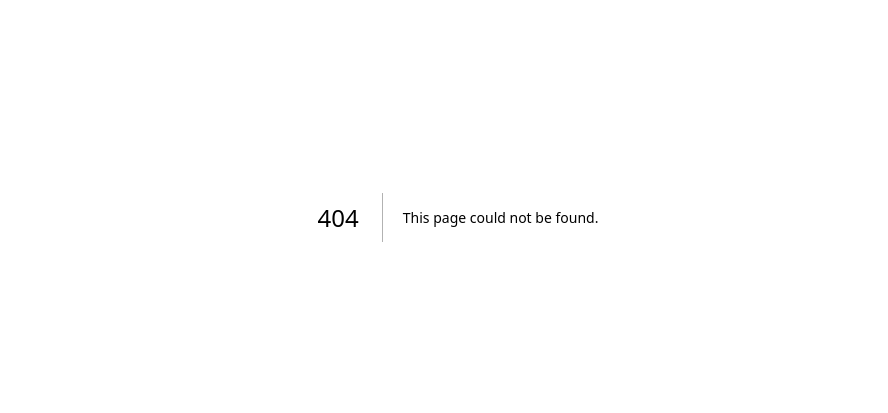
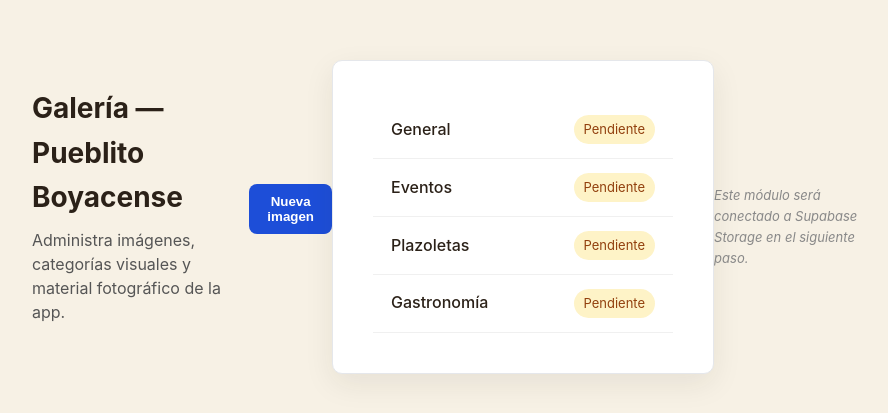
Before and after one commit to andreslpintoc29-hue/pueblito-boyacense, a Next.js app in the folder apps/admin/: page /gallery in a window 1280 px wide. Before the commit this address had no page. Shown: the part 183-596 px from the top of the page, without its empty margins (182-1070 px from the left). Built offline with nearby package versions, Linux system fonts and the light colour scheme.

Commit message:
feat(admin): add base Gallery module screen (placeholder)

```diff
--- /dev/null
+++ b/apps/admin/src/app/gallery/page.js
@@ -0,0 +1,88 @@
+"use client";
+
+export default function GalleryPage() {
+  const categories = [
+    { id: 1, name: "General", status: "Pendiente" },
+    { id: 2, name: "Eventos", status: "Pendiente" },
+    { id: 3, name: "Plazoletas", status: "Pendiente" },
+    { id: 4, name: "Gastronomía", status: "Pendiente" },
+  ];
+
+  return (
+    <main className="page" style={{ padding: "24px", maxWidth: "900px", margin: "0 auto" }}>
+      <header style={{ marginBottom: "24px" }}>
+        <h1 style={{ fontSize: "28px", fontWeight: "bold", marginBottom: "8px" }}>
+          Galería — Pueblito Boyacense
+        </h1>
+        <p style={{ color: "#555", lineHeight: "1.5" }}>
+          Administra imágenes, categorías visuales y material fotográfico de la app.
+        </p>
+      </header>
+
+      <div
+        style={{
+          display: "flex",
+          justifyContent: "flex-end",
+          marginBottom: "16px",
+        }}
+      >
+        <button
+          type="button"
+          className="btn btn-primary"
+          style={{
+            padding: "10px 18px",
+            borderRadius: "8px",
+            border: "none",
+            backgroundColor: "#1d4ed8",
+            color: "#fff",
+            fontWeight: "600",
+            cursor: "pointer",
+          }}
+        >
+          Nueva imagen
+        </button>
+      </div>
+
+      <section className="card" style={{ border: "1px solid #e5e7eb", borderRadius: "10px", overflow: "hidden" }}>
+        <ul style={{ listStyle: "none", margin: 0, padding: 0 }}>
+          {categories.map((category) => (
+            <li
+              key={category.id}
+              style={{
+                display: "flex",
+                justifyContent: "space-between",
+                alignItems: "center",
+                padding: "14px 18px",
+                borderBottom: "1px solid #f0f0f0",
+              }}
+            >
+              <span style={{ fontWeight: "500" }}>{category.name}</span>
+              <span
+                style={{
+                  fontSize: "13px",
+                  padding: "4px 10px",
+                  borderRadius: "999px",
+                  backgroundColor: "#fef3c7",
+                  color: "#92400e",
+                }}
+              >
+                {category.status}
+              </span>
+            </li>
+          ))}
+        </ul>
+      </section>
+
+      <p
+        style={{
+          marginTop: "20px",
+          fontSize: "13px",
+          color: "#888",
+          fontStyle: "italic",
+        }}
+      >
+        Este módulo será conectado a Supabase Storage en el siguiente paso.
+      </p>
+    </main>
+  );
+}
```
